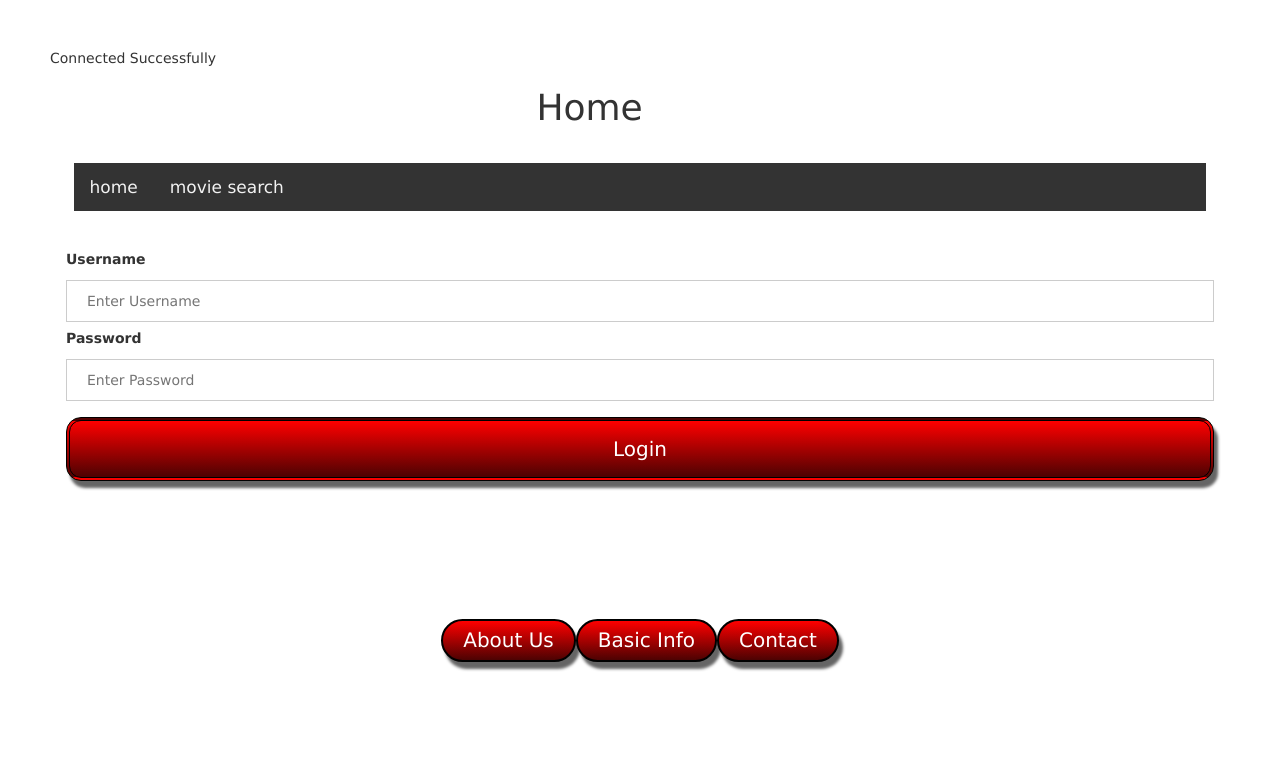
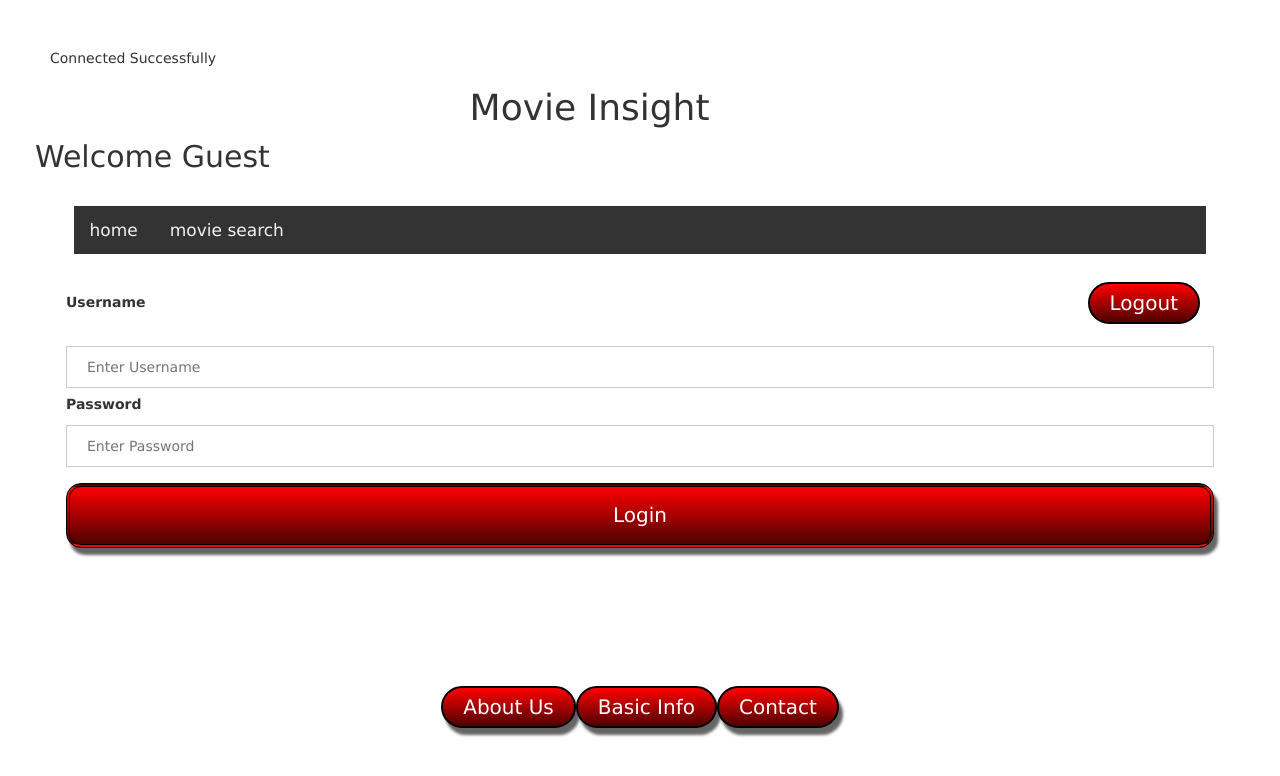
Before and after one commit to CSUMB-SCD/group4_FinalProject, a PHP site: page / in a window 1280 px wide. Shown: the top 776 px of the page. Run offline with PHP 8.4, Linux system fonts and the light colour scheme; data that the repository does not hold is empty.

Commit message:
added logout, debug logout, set env vars for php, echo valid logout

```diff
--- a/Group4_Test/css/styles.css
+++ b/Group4_Test/css/styles.css
@@ -91,7 +91,7 @@ td, th {
     display: none;
 }
 
-#one {
+#logoutBtn {
     float: right;
     margin-right: 30px;
 }
@@ -186,6 +186,7 @@ td {
 }
 .btn:active{
     text-decoration: none;
+    color: #fff;
 }
 
 .w3-content {
--- a/Group4_Test/inc/dbConnection.php
+++ b/Group4_Test/inc/dbConnection.php
@@ -1,20 +1,14 @@
 <?php
-function getDBConnection() {
+function getDBConnection($dbname) {
 
     // //https://devcenter.heroku.com/articles/jawsdb#using-jawsdb-with-php
-    $url = getenv('JAWSDB_URL');
-    $dbparts = parse_url($url);
-
-    $host = $dbparts['host'];
-    $username = $dbparts['user'];
-    $password = $dbparts['pass'];
-    $dbname = ltrim($dbparts['path'],'/');
 
 
-    // $host =     process.env.hKey;
-    // //$dbname =   process.env.dbKey;
-    // $username = process.env.uKey;
-    // $password = process.env.pwKey;
+
+    $host =     getenv("hKey");
+    //$dbname =   process.env.dbKey;
+    $username = getenv("uKey");
+    $password = getenv("pwKey");
     try {
         //Creating database connection
         $dbConn = new PDO("mysql:host=$host;dbname=$dbname", $username, $password);
--- a/Group4_Test/index.php
+++ b/Group4_Test/index.php
@@ -10,11 +10,14 @@
     include 'inc/dbConnection.php';
     include 'php/source.php';
 
-    //$dbConn = getDBConnection();
+  $dbConn = getDBConnection(getenv("dKey"));
 
   if(isset($_POST['logout'])){
       session_destroy();
-      header("Location: indexFinal.php");
+      $_SESSION = [];
+      //header("Location: indexFinal.php");
+      //reset values
+
   }
 ?>
 
@@ -29,13 +32,17 @@
   <body>
     <div class="row">
       <div class="col-sm-11">
-        <h1 class="title">Home</h1>
+        <h1 class="title">Movie Insight</h1>
       </div>
+  <?php
+       echo "<h2>Welcome ". $_SESSION["name"]."</h2>";
 
-    <?php
         include 'inc/nav.php';
     ?>
-<div id="id01" class="">
+      <form method ="get" id="logoutBtn" >
+            <input type="submit" value="Logout" class="btn" name="logout" style="box-shadow: none !important; margin-top: 4px;"/>
+    </form>
+<div id="id02" class="">
 
   <form method="POST" class="" name="loginForm">
 
@@ -56,7 +63,9 @@
 
   </form>
 </div>
+<div>
 
+</div>
 <?php
             if(isset($_POST['login'])){
               echo "goMain";
--- a/Group4_Test/php/source.php
+++ b/Group4_Test/php/source.php
@@ -1,7 +1,7 @@
 <?php
 //include 'inc/dbConnection.php';
 
-$dbConn = getDBConnection();
+//$dbConn = getDBConnection();
 
 /*
 *Form vars - All input converted to lower case.
@@ -184,10 +184,11 @@ function goMain(){
             echo"<span style='color:red'><h3>Wrong username or password.</h3></span>";
         echo"</form>";
      } else {
-         $_SESSION["name"] = $record['name'] . " " . $record['email'];
-         $_SESSION["username"]  = $record['username'];
-         $_SESSION["user"] = "User";
-         echo "Welcome ". $_SESSION["user"]." : ".$_SESSION["username"];
+         //$_SESSION["name"] = $record['name'];
+         //$_SESSION["email"] = $record['email'];
+         //$_SESSION["user"]  = $record['username'];
+         //$_SESSION["user"] = "active";
+         //echo "Welcome ". $_SESSION["user"]." : ".$_SESSION["username"];
          //header("Location: admin.php"); //redirect to some page
      }
 }
```
